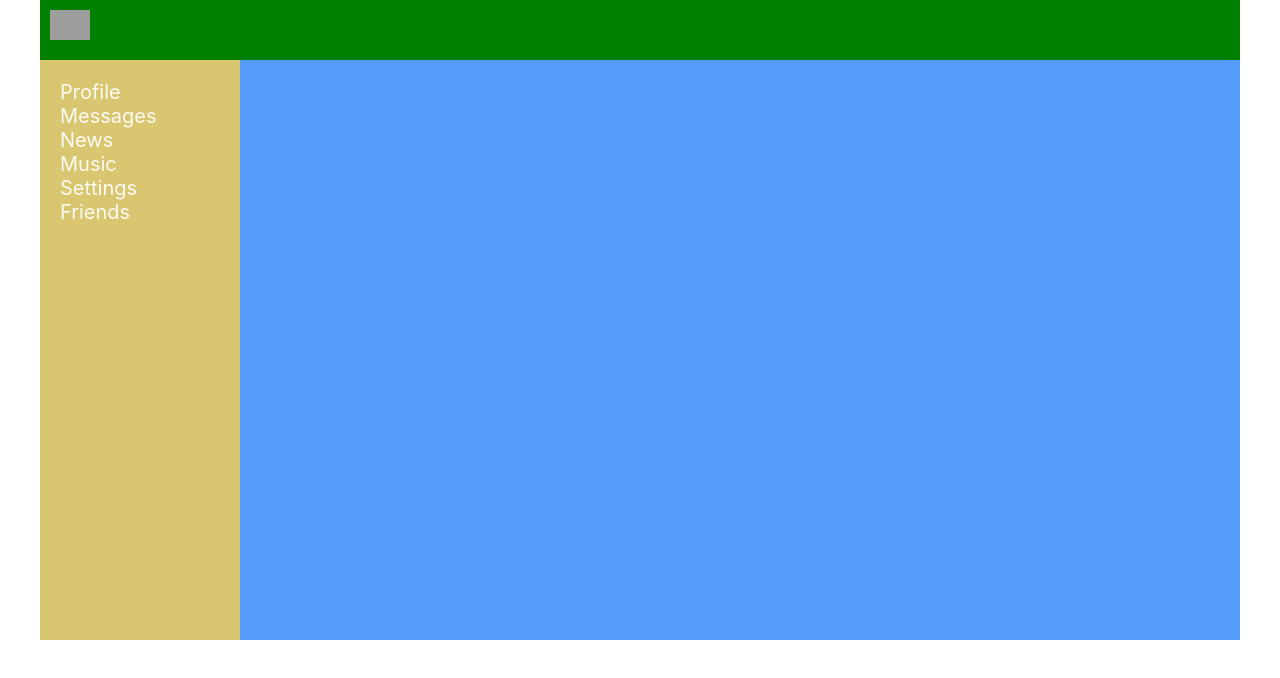
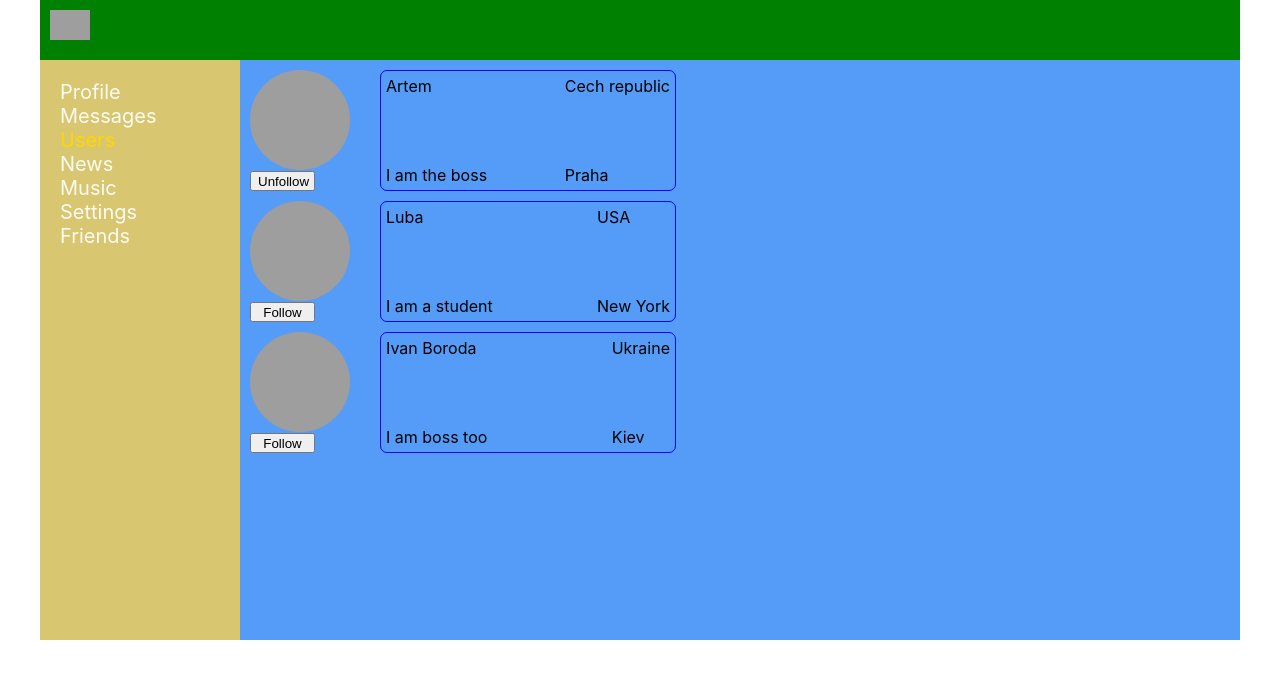
Before and after one commit to kovernikov/social_networks, a React (Create React App) app: page /#/users in a window 1280 px wide. Shown: the top 678 px of the page. Built offline with nearby package versions, Linux system fonts and the light colour scheme; grey boxes are pictures that could not be loaded.

Commit message:
lesson_49

```diff
--- a/src/App.tsx
+++ b/src/App.tsx
@@ -10,6 +10,8 @@ import Setting from './components/Setting/Setting';
 // import store from './redux/store';
 import Friends from './components/Navbar/Friends/Friends';
 import DialogsContainer from './components/Dialogs/DialogsContainer';
+import { Users } from './components/Users/Users';
+import { UsersContainer } from './components/Users/UsersContainer';
 // import {store} from './redux/redux-store';
 
 export type AppPropsType = {
@@ -25,11 +27,12 @@ const App: React.FC<AppPropsType> = (props) => {
             <Header/>
             <Navbar/>
             <div className={'app-wrapper-content'}>
-                {/*<Route path={'/sitbar'} render={() => <Navigation appState={props.appState}/>}/>*/}
                 <Route path={'/dialogs'}
                        render={() => <DialogsContainer />}/>
                 <Route path={'/profile'}
                        render={() => <Profile />}/>
+                <Route path={'/users'}
+                       render={() => <UsersContainer/>}/>
                 <Route path={'/news'} render={() => <News/>}/>
                 <Route path={'/music'} render={() => <Music/>}/>
                 <Route path={'/setting'} render={() => <Setting/>}/>
--- a/src/components/Dialogs/DialogsContainer.tsx
+++ b/src/components/Dialogs/DialogsContainer.tsx
@@ -20,12 +20,12 @@ type MapDispatchToPropsType = {
     sendMessage: () => void
 }
 
-let mapStateToProps = (state: AppStateType): MapStateToPropsType => {
+const mapStateToProps = (state: AppStateType): MapStateToPropsType => {
     return {
         dialogsPage: state.dialogsPage /*state.dialogsPage*/
     }
 }
-let mapDispatchToProps = (dispatch: AppDispatchType): MapDispatchToPropsType => {
+const mapDispatchToProps = (dispatch: AppDispatchType): MapDispatchToPropsType => {
     return {
         updateNewMessageBody: (body: string) => {
 
--- a/src/components/Navbar/Navbar.tsx
+++ b/src/components/Navbar/Navbar.tsx
@@ -20,6 +20,9 @@ const Navbar: React.FC<SitebarTypeProps> = (prpps) => {
                     <NavLink to="/dialogs" activeClassName={s.activelink}> Messages </NavLink>
                 </div>
                 <div className={s.item}>
+                    <NavLink to="/users" activeClassName={s.activelink}> Users </NavLink>
+                </div>
+                <div className={s.item}>
                     <NavLink to="/news" activeClassName={s.activelink}> News </NavLink>
                 </div>
                 <div className={s.item}>
--- /dev/null
+++ b/src/components/Users/Users.module.css
@@ -0,0 +1,29 @@
+.body {
+    display: flex;
+    margin: 10px;
+}
+.photo {
+    display: block;
+    margin: 0 auto;
+    border-radius: 50%;
+    width: 100px;
+    height: 100px;
+}
+.cont {
+    margin-left: 30px;
+    display: flex;
+    justify-content: space-between;
+    border: blue 1px solid;
+    border-radius: 7px;
+    width: 30%;
+}
+.cont span{
+    display: flex;
+    flex-direction: column;
+    justify-content: space-between;
+    padding: 5px;
+}
+.btn {
+    height: 20px;
+    width: 65px;
+}
--- /dev/null
+++ b/src/components/Users/Users.tsx
@@ -0,0 +1,65 @@
+import React from 'react';
+import styles from './Users.module.css'
+import {UsersPageDataType, UserType} from '../../types/types';
+
+type UsersPropsType = {
+    usersPageData: UsersPageDataType
+    followUser: (userID: number) => void
+    unfollowUser: (userID: number) => void
+    setUsers: (users: UserType[]) => void
+}
+
+export const Users = (props: UsersPropsType) => {
+    debugger
+    if (props.usersPageData.users.length === 0) {
+        props.setUsers([
+            {
+                id: 1,
+                photoUrl: 'https://radiustheme.com/demo/html/cirkle/media/team/team_1.jpg',
+                followed: true,
+                fullName: 'Artem',
+                status: 'I am the boss',
+                location: {city: 'Praha', country: 'Cech republic'}
+            },
+            {
+                id: 2,
+                photoUrl: 'https://radiustheme.com/demo/html/cirkle/media/team/team_5.jpg',
+                followed: false,
+                fullName: 'Luba',
+                status: 'I am a student',
+                location: {city: 'New York', country: 'USA'}
+            },
+            {
+                id: 3,
+                photoUrl: 'https://radiustheme.com/demo/html/cirkle/media/team/team_3.jpg',
+                followed: false,
+                fullName: 'Ivan Boroda',
+                status: 'I am boss too',
+                location: {city: 'Kiev', country: 'Ukraine'}
+            },
+        ])
+    }
+
+    return (
+        <div>
+            {props.usersPageData.users.map(u => <div key={u.id} className={styles.body}>
+                <span>
+                    <div><img src={u.photoUrl} alt="avatar" className={styles.photo}/></div>
+                    <div>{u.followed
+                        ? <button onClick={() => props.unfollowUser(u.id)} className={styles.btn}>Unfollow</button>
+                        : <button onClick={() => props.followUser(u.id)} className={styles.btn}>Follow</button>}</div>
+                </span>
+                <span className={styles.cont}>
+                    <span>
+                        <div>{u.fullName}</div>
+                        <div>{u.status}</div>
+                    </span>
+                    <span>
+                        <div>{u.location.country}</div>
+                        <div>{u.location.city}</div>
+                    </span>
+                </span>
+            </div>)}
+        </div>
+    )
+}
--- /dev/null
+++ b/src/components/Users/UsersContainer.tsx
@@ -0,0 +1,28 @@
+import React from 'react';
+import {AppDispatchType, AppStateType} from "../../redux/redux-store";
+import {connect} from "react-redux";
+import {followAC, setUsersAC, unfollowAC} from "../../redux/usersReducer";
+import {UserType} from "../../types/types";
+import {Users} from './Users';
+
+const mapStateToProps = (state: AppStateType) => {
+    return {
+        usersPageData: state.usersPageData
+    }
+}
+
+export const mapDispatchToProps = (dispatch: AppDispatchType) => {
+    return {
+        followUser: (userId: number) => {
+            dispatch(followAC(userId))
+        },
+        unfollowUser: (userId: number) => {
+            dispatch(unfollowAC(userId))
+        },
+        setUsers: (users: UserType[]) => {
+            dispatch(setUsersAC(users))
+        }
+    }
+}
+
+export const UsersContainer = connect(mapStateToProps, mapDispatchToProps) (Users);
--- a/src/redux/redux-store.tsx
+++ b/src/redux/redux-store.tsx
@@ -2,11 +2,13 @@ import {combineReducers, createStore} from 'redux';
 import profileReducer from './profileReducer';
 import dialogsReducer from './dialogsReducer';
 import sidebarReducer from './sidebarReducer';
+import {usersReducer} from './usersReducer';
 
 export const rootReducer = combineReducers({
     profilePage: profileReducer,
     dialogsPage: dialogsReducer,
     sidebarReducer: sidebarReducer,
+    usersPageData: usersReducer,
 })
 
 
--- a/src/redux/store.ts
+++ b/src/redux/store.ts
@@ -50,7 +50,7 @@ export type StateType = {
     sidebar: SitebarType
 }
 
-type StoreType = {
+export type StoreType = {
     _state: StateType
     _onChange: () => void
     subscribe: (observer: () => void) => void
--- /dev/null
+++ b/src/redux/usersReducer.ts
@@ -0,0 +1,40 @@
+import {DispatchActionsType, FollowUserAT, SetUsersAT, UnfollowUserAT} from '../types/dispatchTypes';
+import {UsersPageDataType, UserType} from '../types/types';
+
+const initialState = {
+    users: [],
+}
+
+export const usersReducer = (state: UsersPageDataType = initialState, action: DispatchActionsType) => {
+    switch (action.type) {
+        case 'FOLLOW':
+            return {
+                ...state,
+                users: state.users.map(u => u.id === action.userID ? {...u, followed: true} : u)
+            }
+        case 'UNFOLLOW':
+            return {
+                ...state,
+                users: state.users.map(u => u.id === action.userID ? {...u, followed: false} : u)
+            }
+        case 'SET-USERS':
+            return {
+                ...state,
+                users: [/*...state.users,*/ ...action.users]
+            }
+        default:
+            return state;
+    }
+}
+
+export const followAC = (userID: number): FollowUserAT => {
+    return {type: 'FOLLOW', userID}
+}
+
+export const unfollowAC = (userID: number): UnfollowUserAT => {
+    return {type: 'UNFOLLOW', userID}
+}
+
+export const setUsersAC = (users: UserType[]): SetUsersAT => {
+    return {type: 'SET-USERS', users}
+}
--- a/src/types/dispatchTypes.ts
+++ b/src/types/dispatchTypes.ts
@@ -1,5 +1,7 @@
 // import {setUsersAC} from "../redux/usersReducer";
 // import {UserType} from "./types";
+
+import {UserType} from './types';
 
 export type SendMessageActionType = {
     type: 'SEND-MESSAGE'
@@ -31,7 +33,7 @@ export type UnfollowUserAT = {
 
 export type SetUsersAT = {
     type: 'SET-USERS'
-    // users: UserType[]
+    users: UserType[]
 }
 
 export type DispatchActionsType = SendMessageActionType
```
